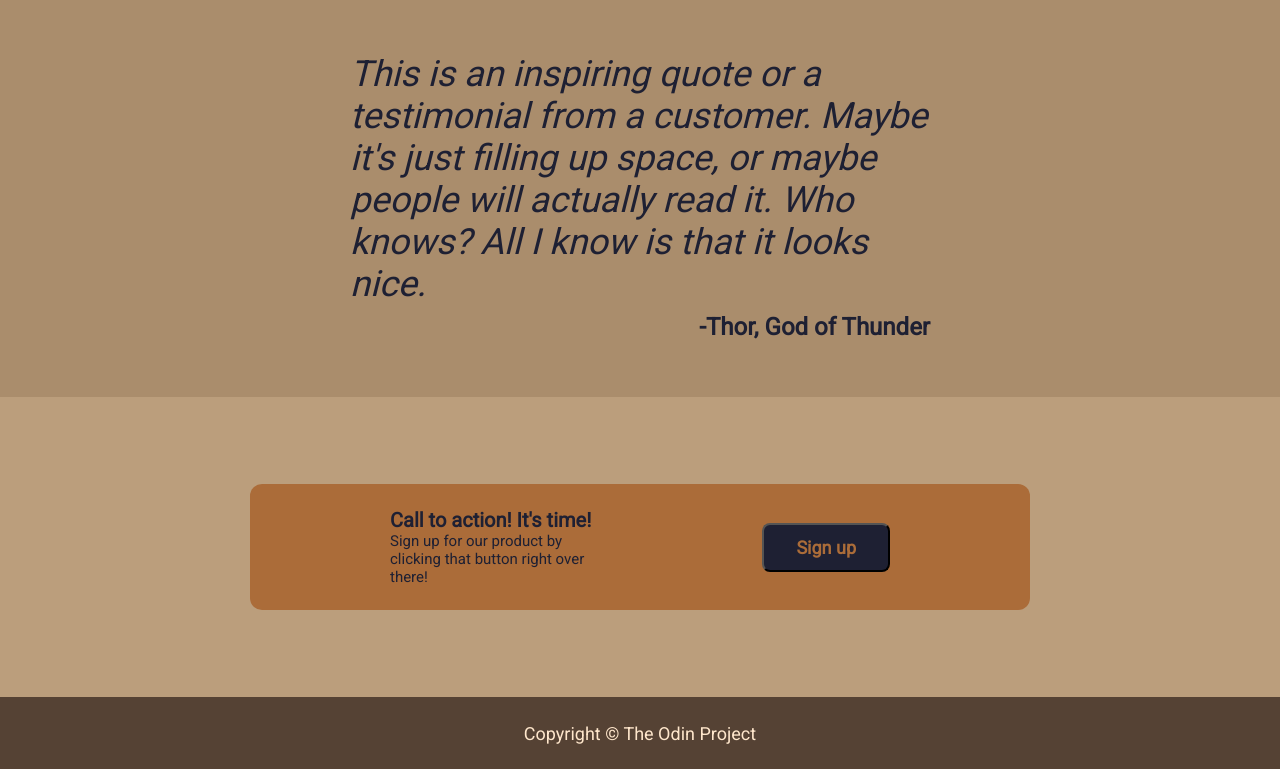
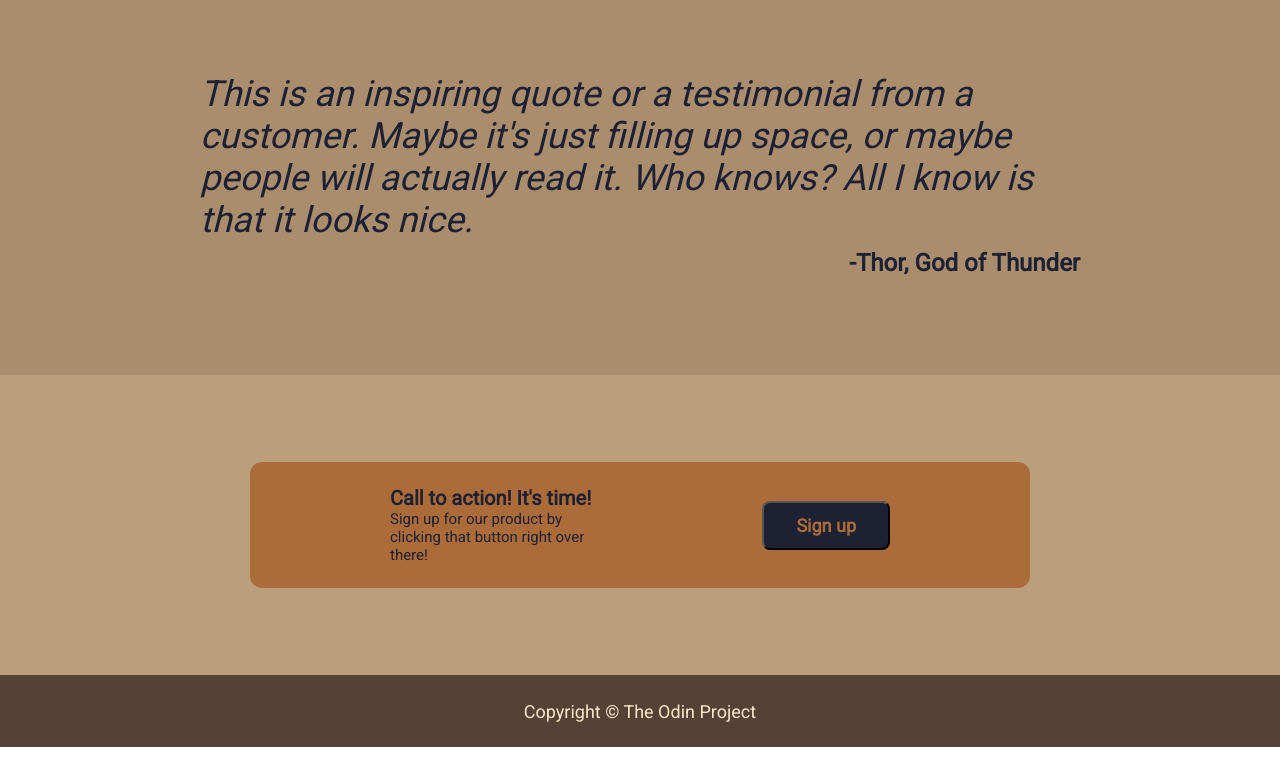
Before and after one commit to Russellier/odin-landing-page, a plain HTML site: page index.html in a window 1280 px wide. Shown: the part 1163-1932 px from the top of the page. After the commit the page ends 1910 px from the top, so only its background shows below. Drawn offline with Linux system fonts and the light colour scheme.

Commit message:
fix: Reduce padding

```diff
--- a/styles.css
+++ b/styles.css
@@ -14,7 +14,7 @@
 }
 
 .header, .footer {
-  padding: 0 350px;
+  padding: 0 200px;
 }
 
 body {
@@ -80,7 +80,7 @@ button:hover {
 }
 
 .intro {
-  padding: 0 350px;
+  padding: 0 200px;
   background-color: #554234;
   display: flex;
   justify-content: space-between;
@@ -151,7 +151,7 @@ button:hover {
   flex-direction: column;
   justify-content: center;
   gap: 8px;
-  padding: 0 350px;
+  padding: 0 200px;
 }
 
 .quote > :nth-child(2) {
```
